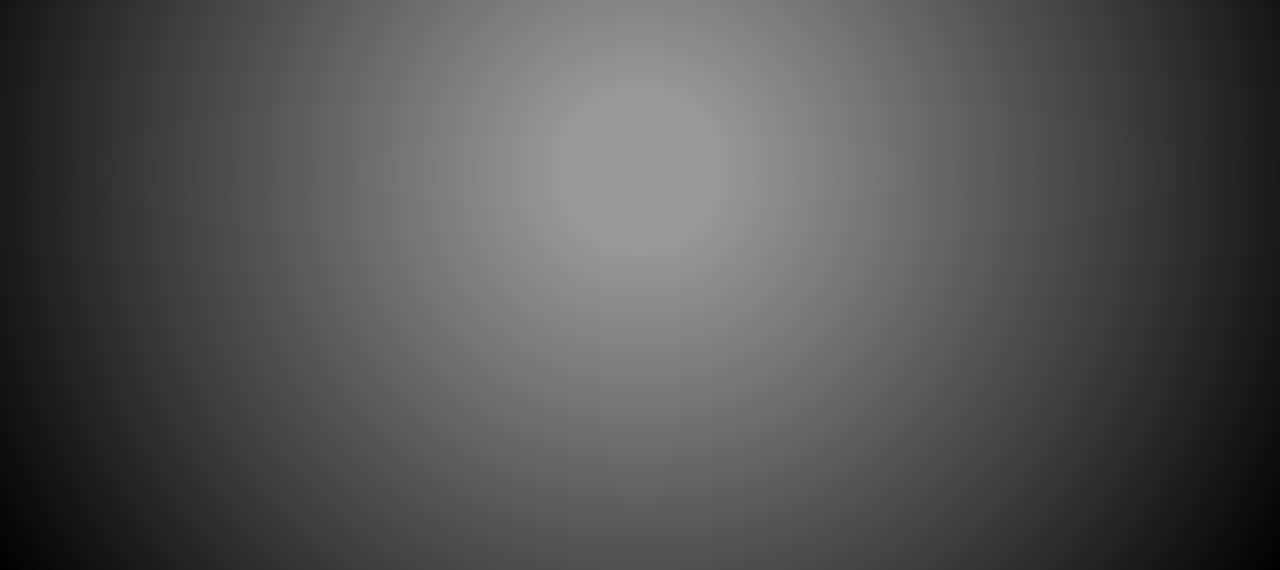
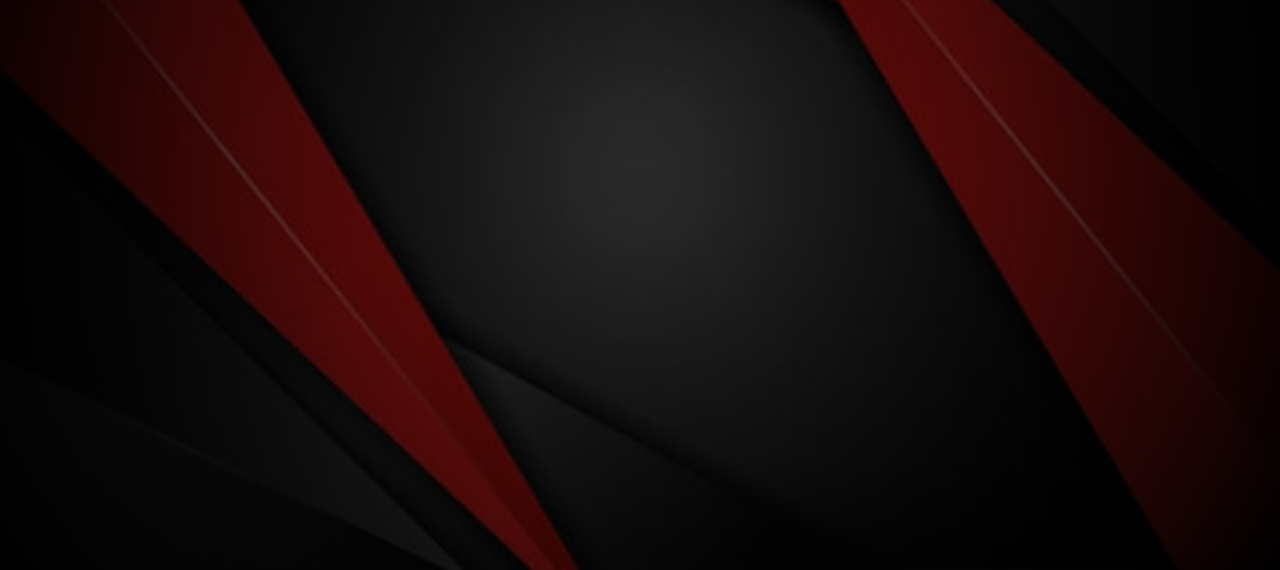
Before and after one commit to Jayceecreates10/nihongo-alphabet, a plain HTML site: page index.html in a window 1280 px wide. Shown: the part 230-800 px from the top of the page. Drawn offline with Linux system fonts and the light colour scheme.

Commit message:
style.css

```diff
--- a/style.css
+++ b/style.css
@@ -12,7 +12,7 @@ body {
       circle,
       rgba(0,0,0,0.4) 10%,
       rgba(0,0,0,1) 100%),
-    url("images/Background.jpg");
+    url("Background.jpg");
 
   background-size: cover;
   background-position: center;
```
